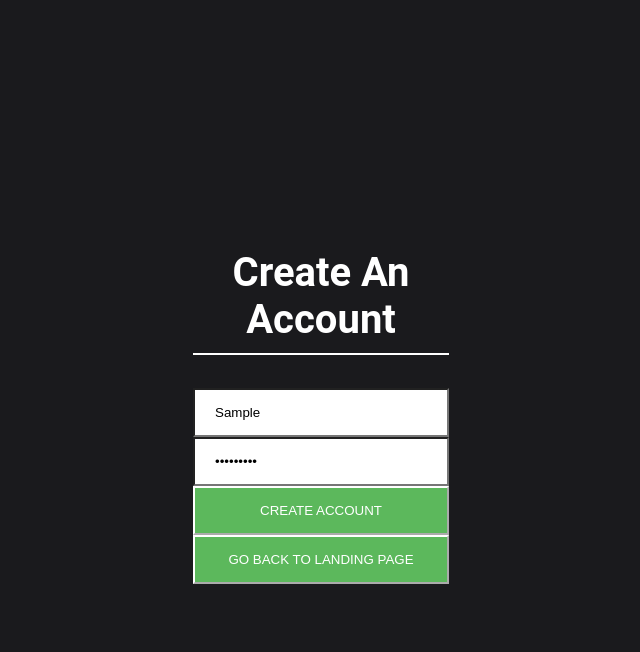
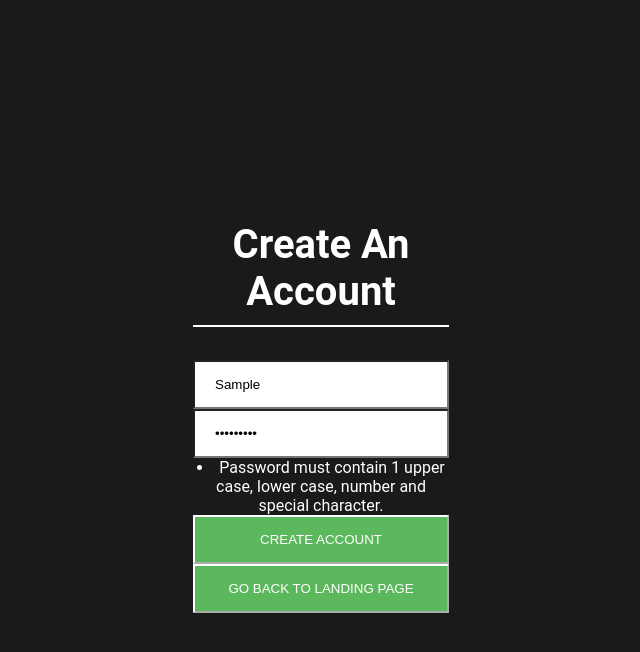
Before and after one commit to OmarMutd/Cross-Chat, a React (Create React App) app: page /CreateAnAccount in a window 1280 px wide. Both pictures are taken after typing "Sample", "Sample123" into the empty fields and a click on the button "CREATE ACCOUNT". Shown: the top 652 px of the page, without its empty margins (319-959 px from the left). Built offline with nearby package versions, Linux system fonts and the light colour scheme; no server answers.

Commit message:
regex pattern for creating an account fixed.

```diff
--- a/src/CreateAnAccount/CreateAnAccount.js
+++ b/src/CreateAnAccount/CreateAnAccount.js
@@ -9,6 +9,8 @@ export default function CreateAnAccount(props) {
     const { register, handleSubmit, errors } = useForm();
     const [name, setName] = useState('');
     const [password, setPassword] = useState('');
+    // const REGEX_UPPER_LOWER_NUMBER_SPECIAL = /(?=.*[a-z])(?=.*[A-Z])(?=.*[0-9])(?=.*[!@#\$%\^&])[\S]+/;
+
     // const [matchpassword, setMatchpassword] = useState('');
 
 
@@ -46,7 +48,7 @@ export default function CreateAnAccount(props) {
 
                 <div>
                     <input
-                    ref={register({required: true})}
+                    ref={register({required: true, })}
                     name='user'
                     placeholder='User'
                     className='joinInput'
@@ -60,7 +62,7 @@ export default function CreateAnAccount(props) {
                 <div>
                     <input
                     name='password'
-                    ref={register({required: true, minLength: 8})}
+                    ref={register({required: true, minLength: 8, pattern: /(?=.*[a-z])(?=.*[A-Z])(?=.*[0-9])(?=.*[!@#\$%\^&])[\S]+/})}
                     placeholder='Password'
                     className='joinInput'
                     type='password'
@@ -76,9 +78,10 @@ export default function CreateAnAccount(props) {
                      <li className='create-err'> Password must be a least 8 charecters.
                      </li>
                     )}
-
-
-                    {/* Password must be at least 8 charecters, contain one uppercase and one lower case charecter, and contain one special charecter.  */}
+                     {errors.password && errors.password.type === "pattern" && (
+                     <li className='create-err'> Password must contain 1 upper case, lower case, number and special character.
+                     </li>
+                    )}
 
 
                 {/* <div>
```
